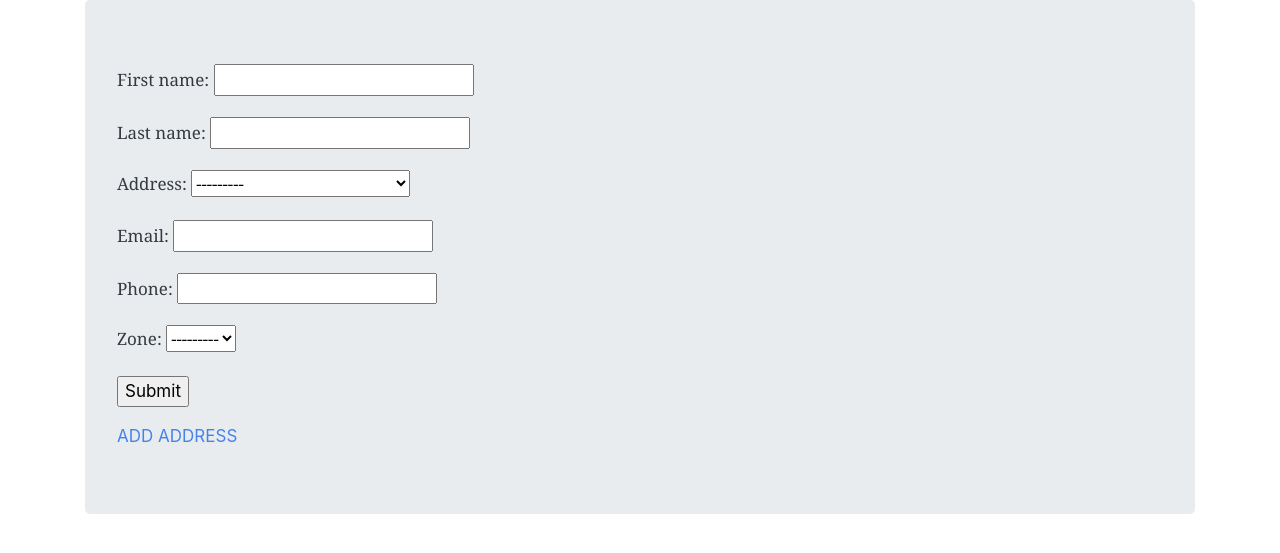
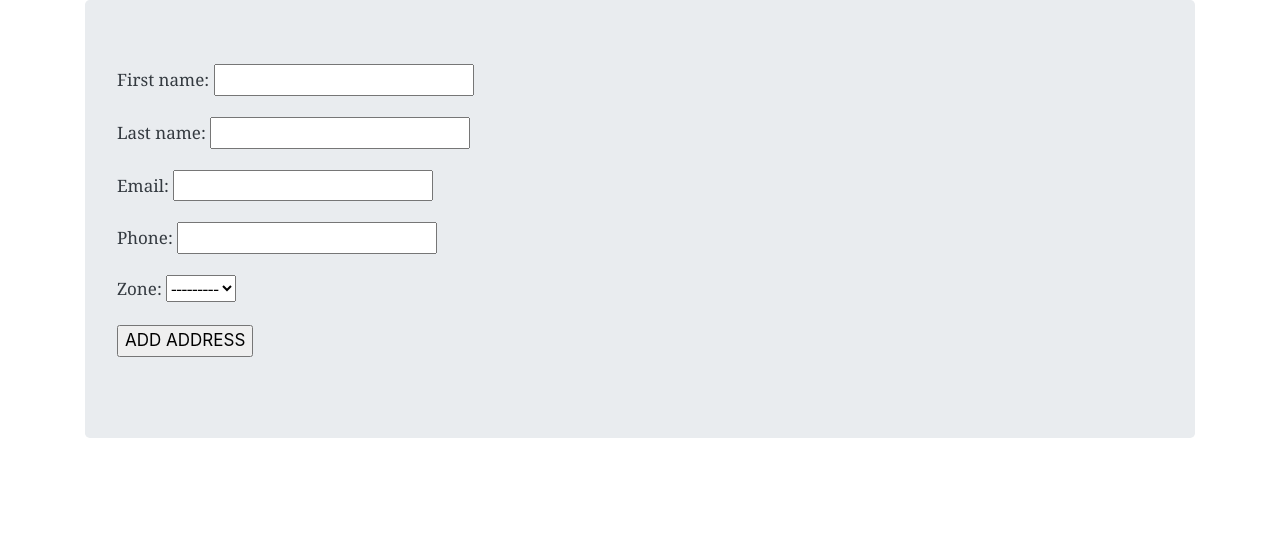
Before and after one commit to adrianna2807/e_trash, a Django app: page /base/clients-create-view/ in a window 1280 px wide. Shown: the part 57-610 px from the top of the page. Run offline with Django 4.2, Linux system fonts and the light colour scheme; data comes from the database, SQL or seed files in the repository; both versions use the stored data as it was before the commit; data that the repository does not hold is empty; some libraries are stand-ins or nearby versions.

Commit message:
client model removed address, changed success_url in ClientCreateView

```diff
--- a/base/models.py
+++ b/base/models.py
@@ -24,9 +24,6 @@ class Address(models.Model):
 class Client(models.Model):
     first_name = models.CharField(max_length=128)
     last_name = models.CharField(max_length=128)
-    address = models.ForeignKey(
-        Address, on_delete=models.CASCADE, related_name="clients", blank=True, null=True
-    )
     email = models.CharField(max_length=128) #walidacja
     phone = models.IntegerField(max_length=9) #walidacja przedrostek
     zone = models.ForeignKey(
--- a/base/templates/client_form.html
+++ b/base/templates/client_form.html
@@ -3,7 +3,6 @@
 <form method="post">
     {% csrf_token %}
     {{ form.as_p }}
-    <input type="submit" value="Submit">
+    <input type="submit" value="ADD ADDRESS">
 </form>
-<a href = "{% url 'base:addresses-create-view' %}">ADD ADDRESS</a>
 {% endblock %}
--- a/base/views.py
+++ b/base/views.py
@@ -1,4 +1,4 @@
-from django.urls import reverse_lazy
+from django.urls import reverse_lazy, reverse
 from django.views.generic import CreateView, ListView, DetailView, UpdateView, DeleteView
 from base.models import Client, Address
 
@@ -7,7 +7,7 @@ class ClientCreateView(CreateView):
     model = Client
     template_name = 'client_form.html'
     fields = "__all__"
-    success_url = reverse_lazy("homepage")
+    success_url = reverse_lazy("adresses-create-view")
 
 
 class ClientListView(ListView):
```
Also changed, not shown: db.sqlite3.
